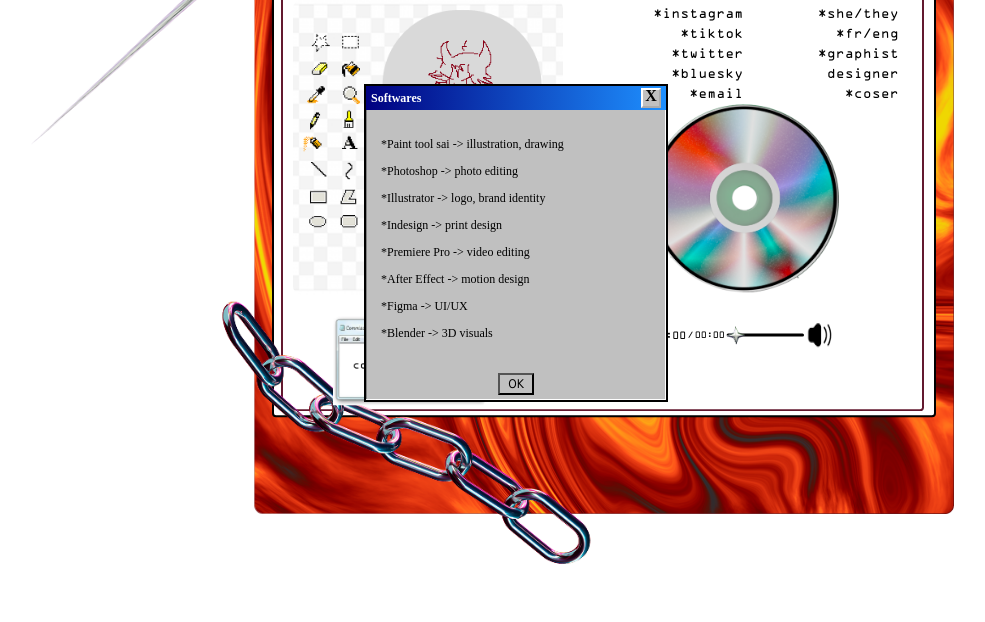
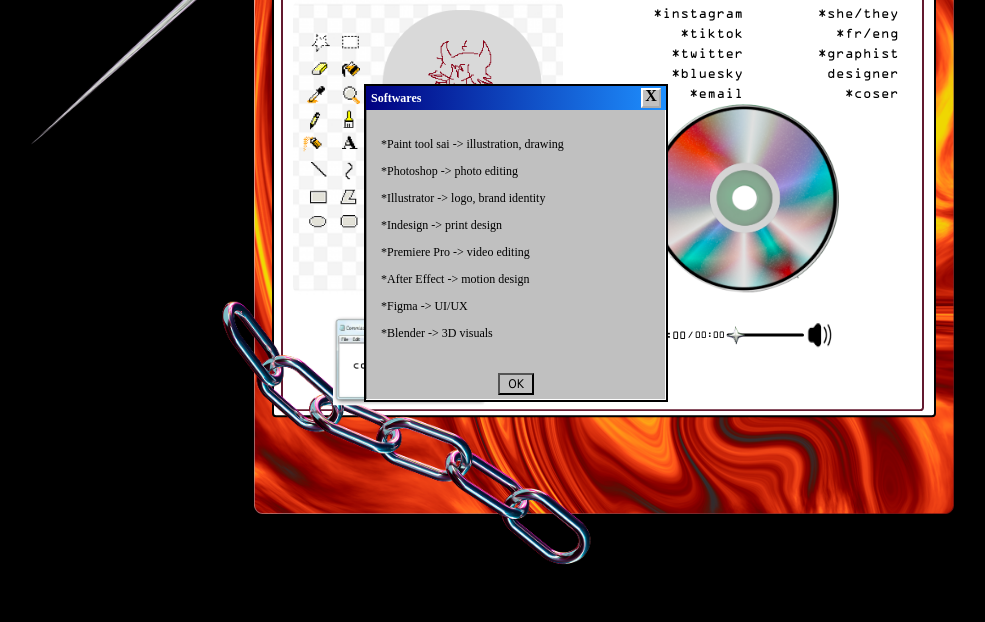
Before and after one commit to pyrothedevil/portfolio, a plain HTML site: page index.html in a window 1280 px wide. Shown: the part 266-888 px from the top of the page, without its empty margins (36-1021 px from the left). Drawn offline with Linux system fonts and the dark colour scheme.

Commit message:
Update index.html

```diff
--- a/index.html
+++ b/index.html
@@ -896,12 +896,7 @@ background: linear-gradient(to right, navy, #1e90ff);
        left:6.4vw;
     }
      }
-@media (prefers-color-scheme: dark) {
-  body {
-    background-color: white !important;
-    color: black !important;
-  }
-}
+
 
  </style>
     </head>
```
